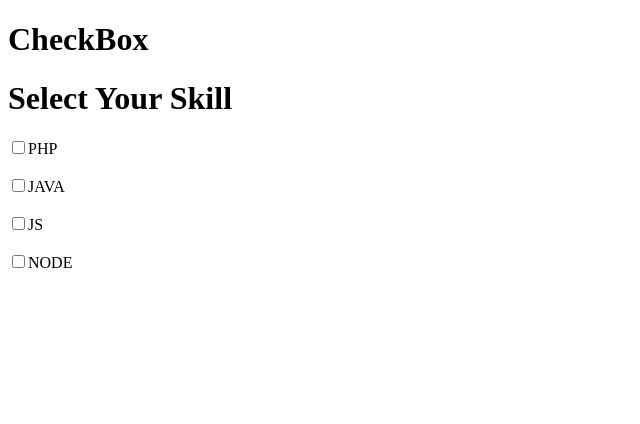
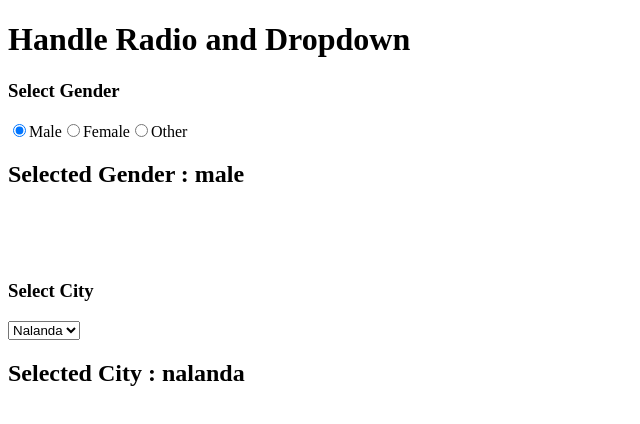
Before and after one commit to ravishranjan1/LearnReactJS, a React (Vite) app in the folder Learn_ReactJS/: page / in a window 1280 px wide. Shown: the top 424 px of the page, without its empty margins (0-640 px from the left). Built offline with nearby package versions, Linux system fonts and the light colour scheme.

Commit message:
Radio and Dropdown

```diff
--- a/Learn_ReactJS/src/App.jsx
+++ b/Learn_ReactJS/src/App.jsx
@@ -1,10 +1,34 @@
-import CheckBox from "./CheckBox"
+import { useState } from "react"
 function App(){
-
+  const [gender, setGender] = useState("male")
+  const [city,setCity] = useState("nalanda");
   return(
     <>
-    <h1>CheckBox</h1>
-      <CheckBox />
+      <h1>Handle Radio and Dropdown</h1>
+      <h3>Select Gender</h3>
+      <input type="radio" id="male" onChange={(event)=>setGender(event.target.value)} value={"male"} checked={gender=="male"} name="gender"/>
+      <label htmlFor="male">Male</label>
+
+      <input type="radio" id="female" onChange={(event)=>setGender(event.target.value)} value={"female"} checked={gender=="female"} name="gender" />
+      <label htmlFor="female">Female</label>
+
+      <input type="radio" id="other" onChange={(event)=>setGender(event.target.value)} value={"other"} checked={gender=="other"} name="gender" />
+      <label htmlFor="other">Other</label>
+
+      <h2>Selected Gender : {gender}</h2>
+
+      <br /><br /><br />
+
+      <h3>Select City</h3>
+
+      <select onChange={(event)=>setCity(event.target.value)} defaultValue={"nalanda"}>
+        <option value="patna"  name="city">Patna</option>
+        <option value="rajgir"  name="city">Rajgir</option>
+        <option value="nalanda"  name="city">Nalanda</option>
+        <option value="gayaji"  name="city">Gayaji</option>
+      </select>
+      <h2>Selected City : {city}</h2>
+
     </>
   )
 }
```
